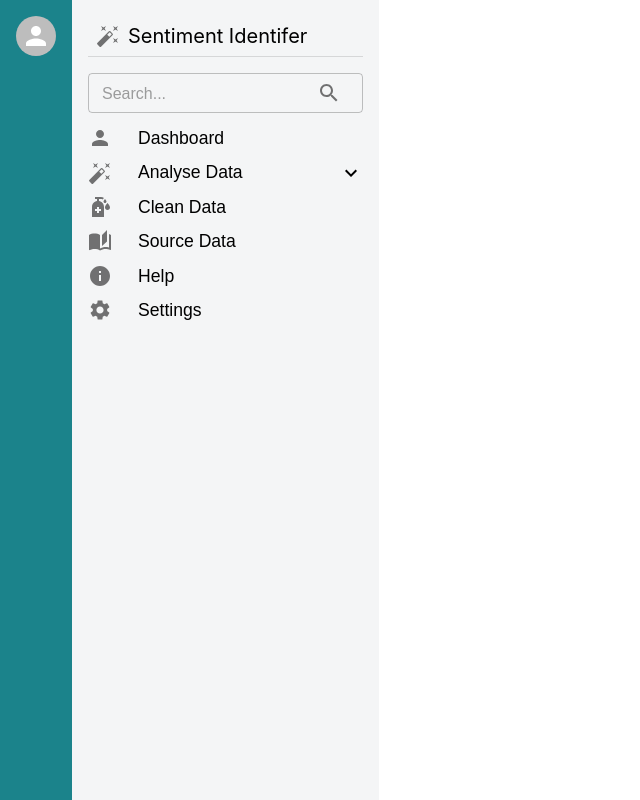
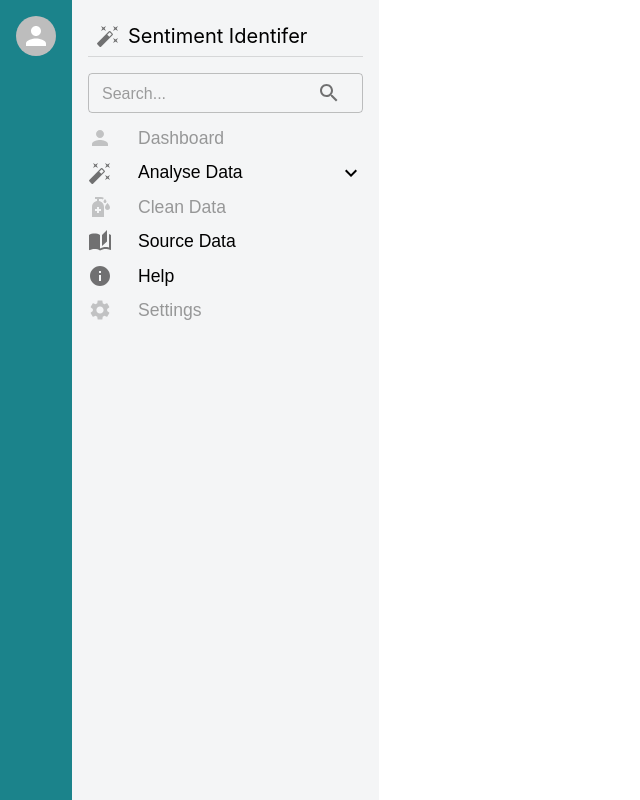
Before and after one commit to benjamin-belcher/sentiment-identifer, a React (Create React App) app: page /signup in a window 1280 px wide. Shown: the whole page, without its empty margins (0-640 px from the left). Built offline with nearby package versions, Linux system fonts and the light colour scheme; no server answers; sample sign-in values are in the browser's storage; a web font is replaced by a local one.

Commit message:
Disabled buttons which haven't been implemented yet

```diff
--- a/src/components/DropdownButton/index.tsx
+++ b/src/components/DropdownButton/index.tsx
@@ -44,7 +44,7 @@ export default function DropdownButton(props: IDropdownButtonProps){
 
     return(
     <>
-    <ButtonGroup variant="contained" ref={anchorRef} aria-label="split button">
+    <ButtonGroup variant="contained" ref={anchorRef} aria-label="split button" disabled>
       <Button onClick={handleClick}>{props.options[selectedIndex]}</Button>
       <Button
         size="small"
--- a/src/components/Sidebar/index.tsx
+++ b/src/components/Sidebar/index.tsx
@@ -71,7 +71,7 @@ export default function NavigationSideBar(props: any){
                     />
 
                     <List sx={{width:'100%', margin:0}}>
-                        <ListItem sx={{padding:0}}>
+                        <ListItem sx={{padding:0}} disabled>
                             <ListItemButton sx={{padding:0}}>
                                 <ListItemIcon sx={{marginRight:'1em', minWidth:0}}>
                                     <PersonIcon />
@@ -94,13 +94,13 @@ export default function NavigationSideBar(props: any){
                                 <ListItemButton sx={{ pl: 4 }} onClick={() => {handleNavigate("/analysis/new")}}>
                                         <ListItemText primary="New Analysis" sx={{marginLeft:'1em'}}/>
                                 </ListItemButton>
-                                <ListItemButton sx={{ pl: 4 }}>
+                                <ListItemButton sx={{ pl: 4 }} disabled>
                                         <ListItemText primary="Analysis History" sx={{marginLeft:'1em'}}/>
                                 </ListItemButton>
                                 </List>
                             </Collapse>
 
-                        <ListItem sx={{padding:0}}>
+                        <ListItem sx={{padding:0}} disabled>
                             <ListItemButton sx={{padding:0}}>
                                 <ListItemIcon sx={{marginRight:'1em', minWidth:0}}>
                                     <SanitizerIcon />
@@ -127,48 +127,7 @@ export default function NavigationSideBar(props: any){
                             </ListItemButton>
                         </ListItem>
 
-                        {/* <ListItem sx={{padding:0}}>
-                            <ListItemButton sx={{padding:0}} onClick={handleAdminClick}>
-                                <ListItemIcon sx={{marginRight:'1em', minWidth:0}}>
-                                    <TuneIcon />
-                                </ListItemIcon>
-                                <ListItemText primaryTypographyProps={{fontSize: '1.1rem'}}  primary="Admin Tools" />
-                                {adminListOpen ? <ExpandLess /> : <ExpandMore />}
-                            </ListItemButton>
-                            </ListItem>
-                            <Collapse in={adminListOpen} timeout="auto" unmountOnExit>
-                                <List component="div" disablePadding>
-                                <ListItemButton sx={{ pl: 4 }} onClick={() => {handleNavigate("/admin")}}>
-                                        <ListItemText primary="Dashboard" sx={{marginLeft:'1em'}}/>
-                                </ListItemButton>
-                                <ListItemButton sx={{ pl: 4 }}>
-                                        <ListItemText primary="Pending Bookings" sx={{marginLeft:'1em'}}/>
-                                </ListItemButton>
-                                <ListItemButton sx={{ pl: 4 }}>
-                                        <ListItemText primary="Cancellations" sx={{marginLeft:'1em'}}/>
-                                </ListItemButton>
-                                <ListItemButton sx={{ pl: 4 }}>
-                                        <ListItemText primary="Session Schedule" sx={{marginLeft:'1em'}}/>
-                                </ListItemButton>
-                                <ListItemButton sx={{ pl: 4 }}>
-                                        <ListItemText primary="Past Sessions" sx={{marginLeft:'1em'}}/>
-                                </ListItemButton>
-                                <ListItemButton sx={{ pl: 4 }}>
-                                        <ListItemText primary="Courses" sx={{marginLeft:'1em'}}/>
-                                </ListItemButton>
-                                <ListItemButton sx={{ pl: 4 }}>
-                                        <ListItemText primary="Learning Pathways" sx={{marginLeft:'1em'}}/>
-                                </ListItemButton>
-                                <ListItemButton sx={{ pl: 4 }}>
-                                        <ListItemText primary="Training Matrix" sx={{marginLeft:'1em'}}/>
-                                </ListItemButton>
-                                <ListItemButton sx={{ pl: 4 }}>
-                                        <ListItemText primary="User Management" sx={{marginLeft:'1em'}}/>
-                                </ListItemButton>
-                                </List>
-                            </Collapse> */}
-
-                            <ListItem sx={{padding:0}}>
+                            <ListItem sx={{padding:0}} disabled>
                             <ListItemButton sx={{padding:0}}>
                                 <ListItemIcon sx={{marginRight:'1em', minWidth:0}}>
                                     <SettingsIcon />
```
Lines whose indentation alone changed are shown as unchanged.
